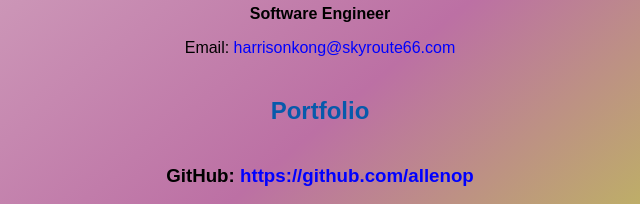
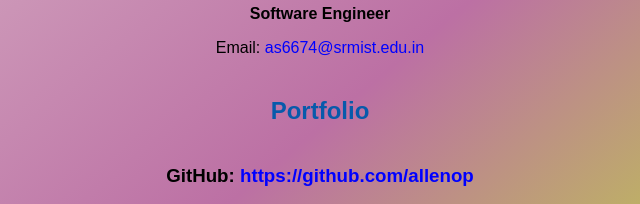
Before and after one commit to allenop/allenop.github.io, a plain HTML site: page resume.html in a window 1280 px wide. Shown: the part 482-686 px from the top of the page, 320-960 px from the left. Drawn offline with Linux system fonts and the light colour scheme.

Commit message:
Update resume.html

```diff
--- a/resume.html
+++ b/resume.html
@@ -22,7 +22,7 @@
     <h1>Allen Hyacinth S</h1>
     <h4>Software Engineer</h4>
 
-    <p>Email: <a href="mailto:as6674@srmist.edu.in" target="_blank">harrisonkong@skyroute66.com</a></p>
+    <p>Email: <a href="mailto:as6674@srmist.edu.in" target="_blank">as6674@srmist.edu.in</a></p>
     <!-- don't post physical address, personal phone number or other personal information on the web! -->
 
     <h2>Portfolio</h2>
```
